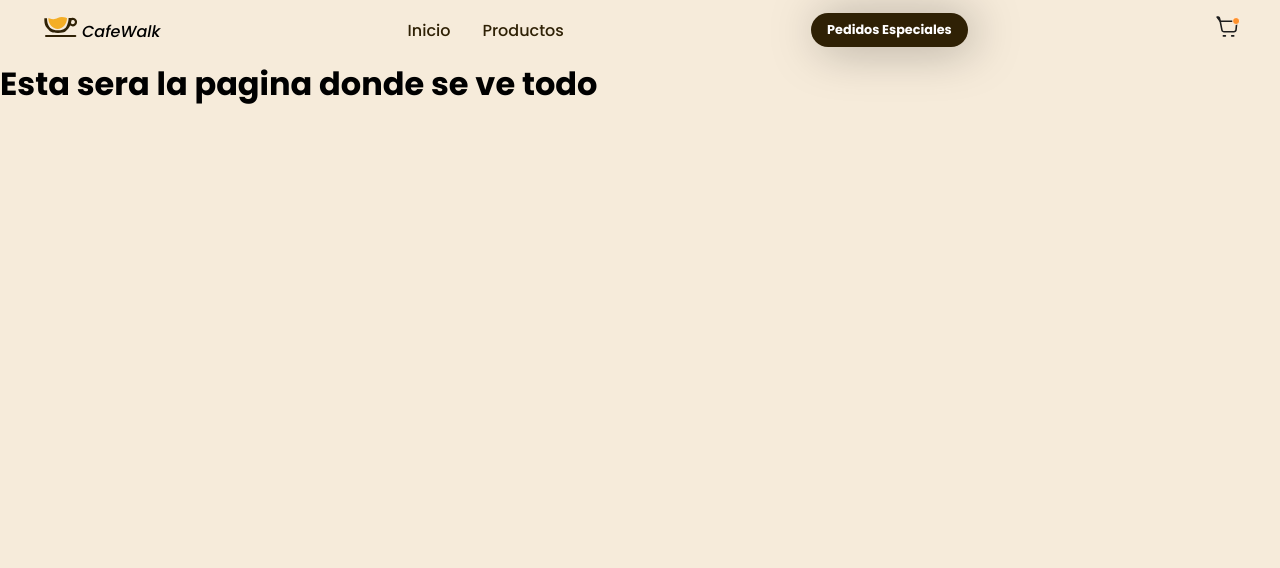
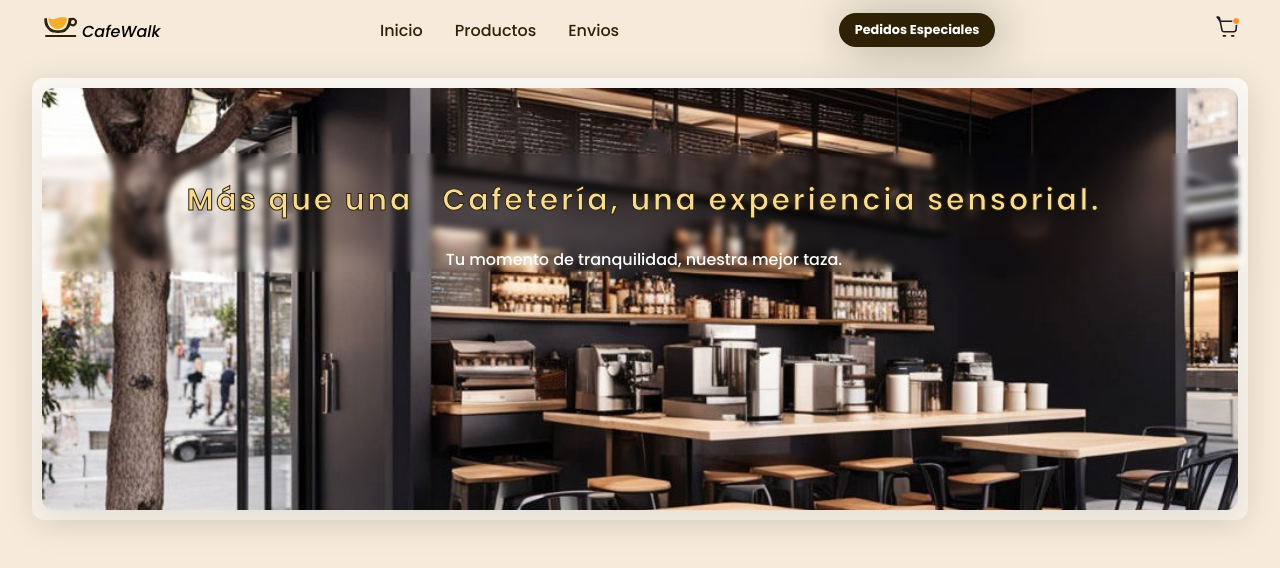
Before and after one commit to MatiasKottwitz/react-app-cafeteria, a React (Vite) app in the folder web-app-cafewalk/: page /home in a window 1280 px wide. Shown: the top 568 px of the page. Built offline with nearby package versions, Linux system fonts and the light colour scheme.

Commit message:
Se cargo la imagen del banner

```diff
--- a/web-app-cafewalk/src/cafeteria/layouts/components/Header.jsx
+++ b/web-app-cafewalk/src/cafeteria/layouts/components/Header.jsx
@@ -15,6 +15,7 @@ export const Header = ({imgLogo, imgCart, logoAlt}) => {
         <ul className="links" >
             <NavLink className="my-li" to="/">Inicio</NavLink>
             <NavLink className="my-li" to="/menu">Productos</NavLink>
+            <NavLink className="my-li" to="/envios">Envios</NavLink>
             {/* <li className="my-li"><a href="#servicios" >Servicios</a></li>
             <li className="my-li"><a href="#acerca" >Acerca de</a></li>
             <li className="my-li"><a href="#menu">Menu</a></li>
@@ -37,7 +38,7 @@ export const Header = ({imgLogo, imgCart, logoAlt}) => {
         <li className="my-li" ><a href="#contacto" className="my-a" >Contacto</a></li>
         <li className="my-li" ><a href="#" className="my-a" >Menu Especial</a></li>
    </div>
-   <script src="JS/menu_resp.js" ></script>
+   {/* <script src="JS/menu_resp.js" ></script> */}
 </header>
   )
 }
--- /dev/null
+++ b/web-app-cafewalk/src/cafeteria/pages/EnviosPage.jsx
@@ -0,0 +1,7 @@
+
+
+export const EnviosPage = () => {
+  return (
+    <div>Pagina de envios</div>
+  )
+}
--- /dev/null
+++ b/web-app-cafewalk/src/cafeteria/pages/HomePage.css
@@ -0,0 +1,96 @@
+*{
+    margin: 0;
+    padding: 0;
+    box-sizing: border-box !important;
+}
+
+#home{
+    position: relative;
+    color: #2F2105;
+    display: flex;
+    align-items: center;
+    align-content: flex-end;
+    justify-content: center;
+    flex-direction: column;
+    flex-wrap: wrap;
+}
+
+.home-image{
+    background-color: #F6EBDA;
+    height:18px;
+    background-size: cover;
+    background-position: center;
+    width: 100%;
+}
+
+.home-text{
+    position: absolute;
+    top: 17%;
+    text-align: left;
+    color: azure;
+    backdrop-filter: blur(3px);
+    border-radius: 12px;
+    width: 99%;
+    display: flex;
+    align-items: center;
+    /* border-style: solid; */
+    flex-wrap: wrap;
+    justify-content: space-around;
+    align-content: center;
+    flex-direction: row;
+
+}
+.home-text h1 {
+    margin: 17px;
+    font-family: 'Poppins';
+    font-style: normal;
+    font-weight: 600;
+    font-size: 30px;
+    line-height: 60px;
+    text-align: center;
+    letter-spacing: 0.09em;
+    color: #f7dc95;
+    -webkit-text-stroke: 1px #2F2105;
+    align-items: center;
+    flex-wrap: nowrap;
+    justify-content: flex-start;
+}
+
+.home-text p{
+    color: #FFFFFF;
+    font-family: 'Poppins';
+}
+
+.rectangle-img{
+    position: relative;
+    padding: 10px;
+    margin-left: auto;
+    margin-right: auto;
+    width: 95%;
+    height: 442px;
+    background: linear-gradient(180deg, rgba(255, 255, 255, 0.7) 0%, rgba(255, 255, 255, 0.4) 100%);
+    border-radius: 12px;
+    filter: drop-shadow(0px 6px 16px rgba(0, 0, 0, 0.16));
+}
+
+.image-local{
+    width: 100%;
+    height: 100%;
+    object-fit: cover;
+    border-radius: 12px;
+}
+
+/* ============================> Responsive Home */
+@media (max-width: 600px){
+    .home-text{
+        width: 95%;
+    }
+    .home-text p{
+        margin-left: 0.5rem;
+    }
+}
+@media (max-width: 376px) {
+    .home-text {
+        width: 92%;
+    }
+}
--- a/web-app-cafewalk/src/cafeteria/pages/HomePage.jsx
+++ b/web-app-cafewalk/src/cafeteria/pages/HomePage.jsx
@@ -1,9 +1,28 @@
-import React from 'react'
+import PropTypes from "prop-types";
 
-export const HomePage = () => {
+import '../pages/HomePage.css'
+import imagenHome from '../../assets/images/home_image.jpg';
+
+export const HomePage = ({homeImage, homeAlt}) => {
   return (
     <>
-        <h1>Esta sera la pagina donde se ve todo</h1>
+        <div id="home">
+            <div className="home-image" role="img"></div>
+            <div className="rectangle-img">
+                <img className="image-local" src={homeImage} alt={homeAlt}/>
+                <div className="home-text">
+                    <h1>Más que una <span>&nbsp; Cafetería</span>, una experiencia sensorial.</h1>
+                    <p>
+                        Tu momento de tranquilidad, nuestra mejor taza.
+                    </p>
+                </div>
+            </div>
+        </div>
     </>
   )
 }
+
+HomePage.defaultProps = {
+  homeImage: imagenHome,
+  homeAlt: "Imagen Principal"
+};
--- a/web-app-cafewalk/src/cafeteria/pages/index.js
+++ b/web-app-cafewalk/src/cafeteria/pages/index.js
@@ -1,3 +1,4 @@
 export * from './HomePage'
 export * from './MenuPage'
 export * from './PedidosPage'
+export * from './EnviosPage'
--- a/web-app-cafewalk/src/cafeteria/routes/ClientRoutes.jsx
+++ b/web-app-cafewalk/src/cafeteria/routes/ClientRoutes.jsx
@@ -1,6 +1,6 @@
 import { Header } from "../layouts/components"
 import { Routes, Route, Navigate } from "react-router-dom"
-import { HomePage, MenuPage, PedidosPage } from "../pages"
+import { EnviosPage, HomePage, MenuPage, PedidosPage } from "../pages"
 export const ClientRoutes = () => {
 
   return(
@@ -11,6 +11,7 @@ export const ClientRoutes = () => {
             <Route path="/" element={<Navigate to="/home"/>}/>
             <Route path="home" element={<HomePage/>}/>
             <Route path="menu" element={<MenuPage/>}/>
+            <Route path="envios" element={<EnviosPage/>}/>
             <Route path="pedidos" element={<PedidosPage/>}/>
         </Routes>
     </>
```
Also changed, not shown: web-app-cafewalk/src/assets/images/home_image.jpg (added), web-app-cafewalk/src/cafeteria/layouts/components/header.css (line endings or trailing spaces).
